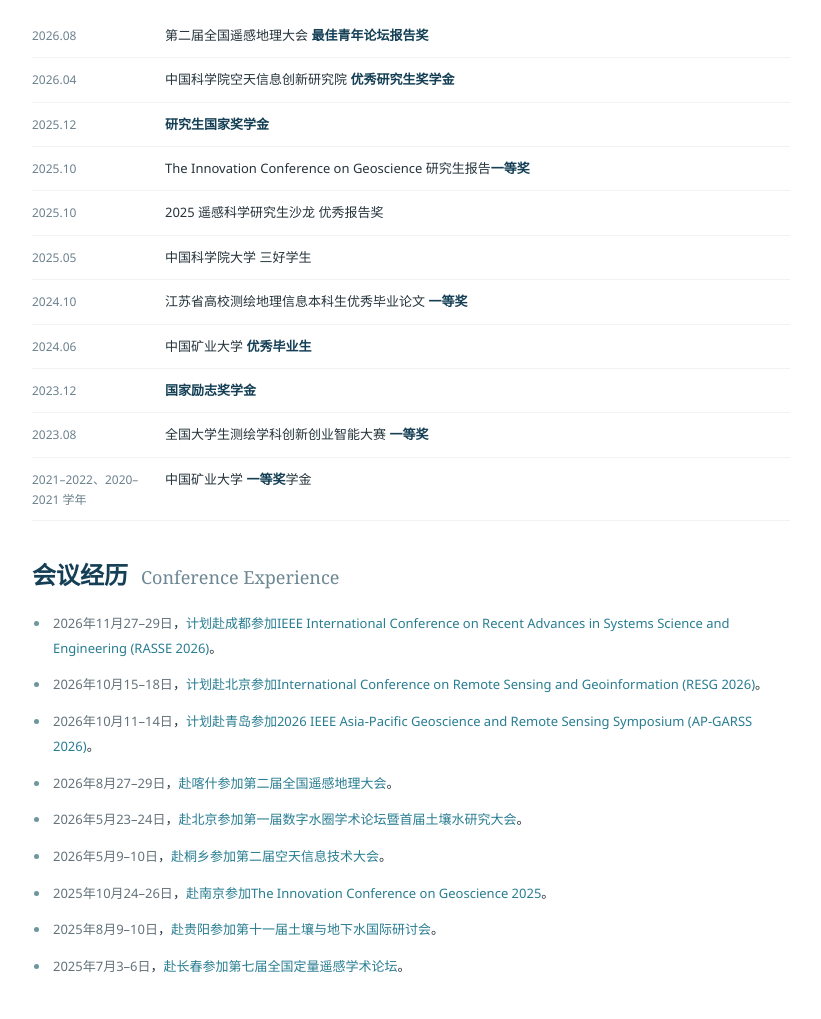
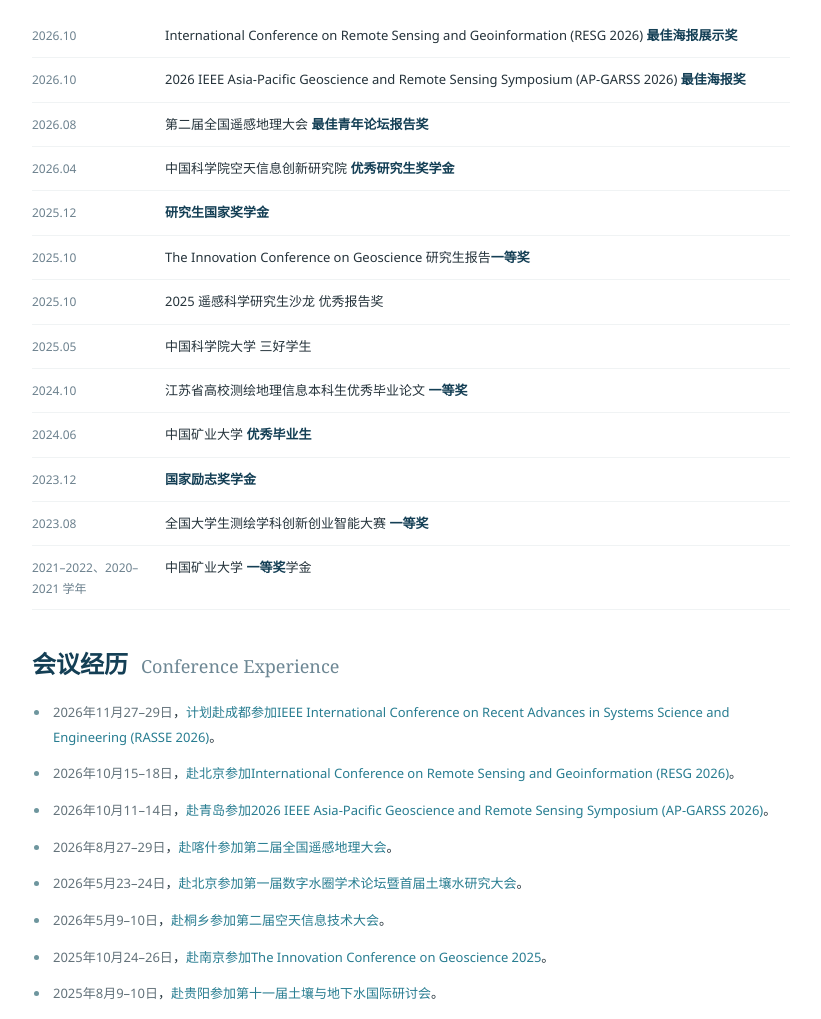
Before and after one commit to RJM5920/RJM5920.github.io, a plain HTML site: page index.html in a window 1280 px wide. Shown: the part 2859-3878 px from the top of the page, without its empty margins (392-1213 px from the left). Drawn offline with Linux system fonts and the light colour scheme.

Commit message:
更新会议经历与国际会议获奖

```diff
--- a/index.html
+++ b/index.html
@@ -319,7 +319,9 @@ if ('IntersectionObserver' in window) {
       </section>
       <section id="awards" class="content-section">
         <h2>获奖情况 <span lang="en">Honors &amp; Awards</span></h2>
-        <ol class="awards-list"><li><span class="award-date">2026.08</span><span class="award-name">第二届全国遥感地理大会 <strong>最佳青年论坛报告奖</strong></span></li>
+        <ol class="awards-list"><li><span class="award-date">2026.10</span><span class="award-name">International Conference on Remote Sensing and Geoinformation (RESG 2026) <strong>最佳海报展示奖</strong></span></li>
+<li><span class="award-date">2026.10</span><span class="award-name">2026 IEEE Asia-Pacific Geoscience and Remote Sensing Symposium (AP-GARSS 2026) <strong>最佳海报奖</strong></span></li>
+<li><span class="award-date">2026.08</span><span class="award-name">第二届全国遥感地理大会 <strong>最佳青年论坛报告奖</strong></span></li>
 <li><span class="award-date">2026.04</span><span class="award-name">中国科学院空天信息创新研究院 <strong>优秀研究生奖学金</strong></span></li>
 <li><span class="award-date">2025.12</span><span class="award-name"><strong>研究生国家奖学金</strong></span></li>
 <li><span class="award-date">2025.10</span><span class="award-name">The Innovation Conference on Geoscience 研究生报告<strong>一等奖</strong></span></li>
@@ -334,8 +336,8 @@ if ('IntersectionObserver' in window) {
       <section id="conferences" class="content-section">
         <h2>会议经历 <span lang="en">Conference Experience</span></h2>
         <ul class="conference-list"><li><span class="conference-date">2026年11月27–29日</span>，<a href="https://ieee-rasse.org/2026" target="_blank" rel="noopener noreferrer">计划赴成都参加IEEE International Conference on Recent Advances in Systems Science and Engineering (RASSE 2026)</a>。</li>
-<li><span class="conference-date">2026年10月15–18日</span>，<a href="https://www.elsevier.com/events/conferences/all/remote-sensing-and-geoinformation" target="_blank" rel="noopener noreferrer">计划赴北京参加International Conference on Remote Sensing and Geoinformation (RESG 2026)</a>。</li>
-<li><span class="conference-date">2026年10月11–14日</span>，<a href="https://www.grss-ieee.org/event/2026-ieee-asia-pacific-geoscience-and-remote-sensing-symposium-ap-garss/" target="_blank" rel="noopener noreferrer">计划赴青岛参加2026 IEEE Asia-Pacific Geoscience and Remote Sensing Symposium (AP-GARSS 2026)</a>。</li>
+<li><span class="conference-date">2026年10月15–18日</span>，<a href="https://www.elsevier.com/events/conferences/all/remote-sensing-and-geoinformation" target="_blank" rel="noopener noreferrer">赴北京参加International Conference on Remote Sensing and Geoinformation (RESG 2026)</a>。</li>
+<li><span class="conference-date">2026年10月11–14日</span>，<a href="https://www.grss-ieee.org/event/2026-ieee-asia-pacific-geoscience-and-remote-sensing-symposium-ap-garss/" target="_blank" rel="noopener noreferrer">赴青岛参加2026 IEEE Asia-Pacific Geoscience and Remote Sensing Symposium (AP-GARSS 2026)</a>。</li>
 <li><span class="conference-date">2026年8月27–29日</span>，<a href="https://www.aircas.cas.cn/tzgg/202606/t20260625_8233498.html" target="_blank" rel="noopener noreferrer">赴喀什参加第二届全国遥感地理大会</a>。</li>
 <li><span class="conference-date">2026年5月23–24日</span>，<a href="https://mp.weixin.qq.com/s/Gh_HX-8rZvUHHFyuVfKJkw" target="_blank" rel="noopener noreferrer">赴北京参加第一届数字水圈学术论坛暨首届土壤水研究大会</a>。</li>
 <li><span class="conference-date">2026年5月9–10日</span>，<a href="https://aitc2026.ppai.cn/" target="_blank" rel="noopener noreferrer">赴桐乡参加第二届空天信息技术大会</a>。</li>
```
